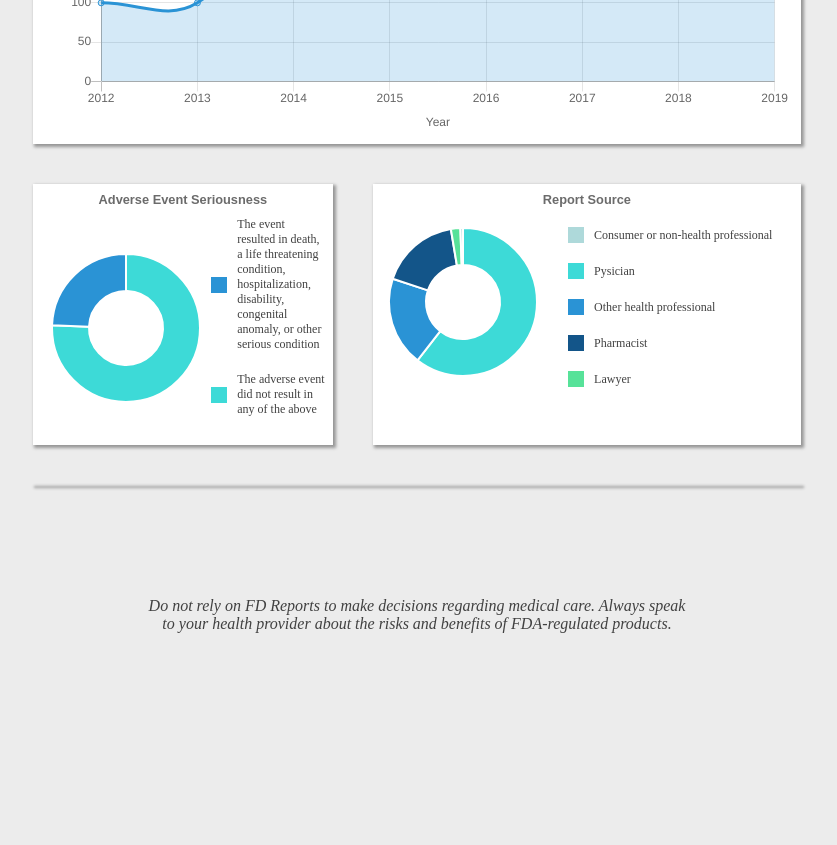
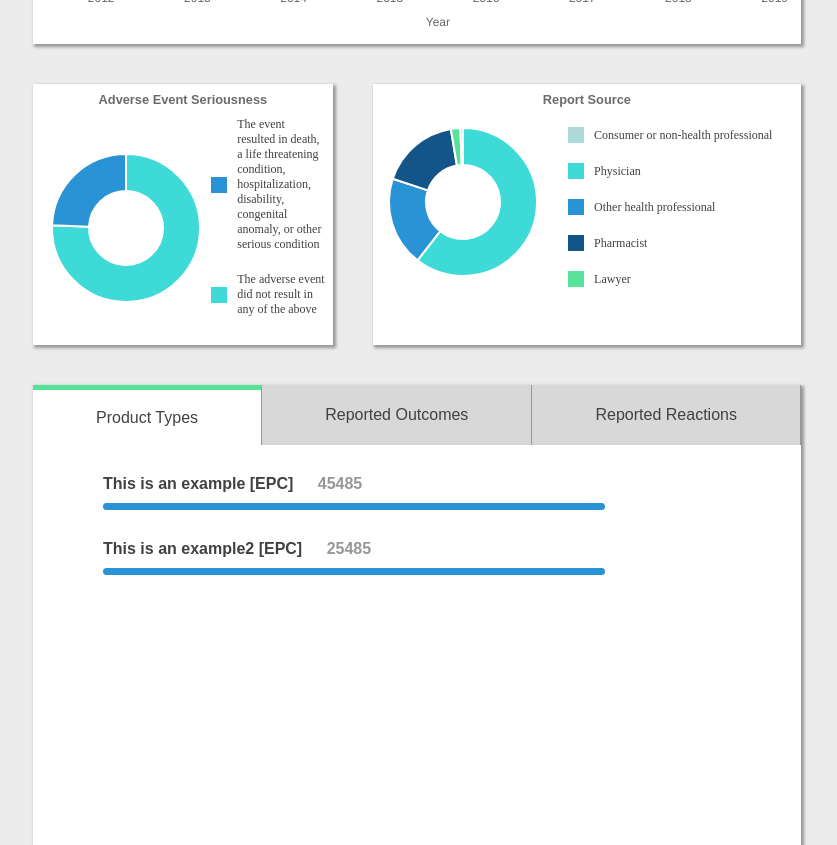
Before and after one commit to justinh5/FD-Reports, a React app: page /#/AdverseEvents/Food in a window 1280 px wide. Shown: the part 700-1545 px from the top of the page, without its empty margins (223-1060 px from the left). Before the commit the page ends 1333 px from the top, so only its background shows below. Built offline with nearby package versions, Linux system fonts and the light colour scheme.

Commit message:
style record chart

```diff
--- a/src/adverseEvents/AEFood.jsx
+++ b/src/adverseEvents/AEFood.jsx
@@ -6,6 +6,7 @@ import AEHeader from "./AEHeader";
 import AELinechart from "./AELinechart";
 import AESeriousness from "./AESeriousness";
 import AESource from "./AESource";
+import AERecords from "./AERecords";
 import Footer from "../app/Footer";
 
 class AEfood extends React.Component {
@@ -30,6 +31,7 @@ class AEfood extends React.Component {
             <AESource/>
           </div>
           <div className="four report-item">
+            <AERecords/>
           </div>
         </div>
         <Footer/>
--- a/src/adverseEvents/AERecords.jsx
+++ b/src/adverseEvents/AERecords.jsx
@@ -0,0 +1,30 @@
+import React from "react";
+import styles from "../styles/adverseEvents/AERecords.scss";
+import { Doughnut } from 'react-chartjs-2';
+
+function AERecords() {
+
+
+  return (
+    <div>
+      <div className="tabs">
+        <div className="tab selected">Product Types</div>
+        <div className="tab">Reported Outcomes</div>
+        <div className="tab">Reported Reactions</div>
+      </div>
+      <div className="record-container">
+        <div className="record">
+          <h4 className="record-label">This is an example [EPC] <span className="record-amt">45485</span></h4>
+          <div className="count-bar"></div>
+        </div>
+        <div className="record">
+          <h4 className="record-label">This is an example2 [EPC] <span className="record-amt">25485</span></h4>
+          <div className="count-bar"></div>
+        </div>
+      </div>
+    </div>
+  );
+}
+
+
+export default AERecords;
--- a/src/adverseEvents/AESeriousness.jsx
+++ b/src/adverseEvents/AESeriousness.jsx
@@ -5,7 +5,6 @@ import { Doughnut } from 'react-chartjs-2';
 function AESeriousness() {
 
   const chartData = {
-      labels: ["1", "2", "3", "N"],
       datasets: [
         {
           backgroundColor: ["#3DDAD7", "#2A93D5"],
@@ -13,8 +12,8 @@ function AESeriousness() {
         }
       ],
       labels: [
-        'The event resulted in death, a life threatening condition, hospitalization, disability, congenital anomaly, or other serious condition',
-        'The adverse event did not result in any of the above'
+        'Very serious',
+        'None of the above'
       ]
   };
 
@@ -22,12 +21,10 @@ function AESeriousness() {
     responsive: true,
     maintainAspectRatio: false,
     title: {
-        display: false,
-        text: 'Adverse Event Seriousness'
+        display: false
     },
     legend:  {
-      display: false,
-      position: 'right'
+      display: false
     }
   };
 
--- a/src/adverseEvents/AESource.jsx
+++ b/src/adverseEvents/AESource.jsx
@@ -7,7 +7,6 @@ function AESource() {
   // 529141, 170966, 150966, 17966
 
   const chartData = {
-      labels: ["1", "2", "3", "N"],
       datasets: [
         {
           backgroundColor: ["#3DDAD7", "#2A93D5", "#135589", "#57E299", "#AED9DA"],
@@ -27,8 +26,7 @@ function AESource() {
     responsive: true,
     maintainAspectRatio: false,
     title: {
-        display: false,
-        text: 'Report Source'
+        display: false
     },
     legend:  {
       display: false,
@@ -49,7 +47,7 @@ function AESource() {
           </div>
           <div className="legend-item">
             <div className="legend-color color2"></div>
-            <p className="legend-label">Pysician</p>
+            <p className="legend-label">Physician</p>
           </div>
           <div className="legend-item">
             <div className="legend-color color3"></div>
--- /dev/null
+++ b/src/styles/adverseEvents/AERecords.scss
@@ -0,0 +1,47 @@
+
+@import '../partials/base';
+
+.record-container {
+
+  padding: 0 70px 70px 70px;
+
+
+  .record {
+
+    margin-top: 30px;
+
+    .record-label {
+      font-family: Arial, sans-serif;
+      font-weight: bold;
+    }
+
+    .record-amt {
+      padding-left: 20px;
+      color: $gray_light;
+    }
+
+    .count-bar {
+      background-color: $bar_color;
+      height: 7px;
+      border-radius: 16px;
+      margin-top: 10px;
+      max-width: 100%;
+      transform: translateZ(0px);
+      transition: width 0.35s ease-in-out 0s;
+      transition-property: width;
+      transition-duration: 0.35s;
+      transition-timing-function: ease-in-out;
+      transition-delay: 0s;
+      width: 80%;
+    }
+  }
+
+
+}
+
+
+
+@media screen and (max-width: 600px) {
+
+
+}
--- a/src/styles/adverseEvents/AESeriousness.scss
+++ b/src/styles/adverseEvents/AESeriousness.scss
@@ -8,6 +8,7 @@
     .chart-container {
       width: 60%;
       display: inline-block;
+      z-index: 1;
     }
 
     .custom-legend {
--- a/src/styles/adverseEvents/AESource.scss
+++ b/src/styles/adverseEvents/AESource.scss
@@ -11,6 +11,7 @@
       width: 100%;
       margin-left: -30%;
       position: absolute;
+      z-index: 1;
     }
 
     .custom-legend {
--- a/src/styles/adverseEvents/adverseEvents.scss
+++ b/src/styles/adverseEvents/adverseEvents.scss
@@ -44,7 +44,7 @@
 .block-grid {
   display: grid;
   grid-template-columns: 0.7fr 1fr;
-  grid-template-rows: minmax(min-content, 500px) minmax(min-content, 10px) 4fr;
+  grid-template-rows: minmax(min-content, 400px) minmax(min-content, 10px) minmax(500px, 1000px);
   grid-gap: 40px 40px;
   width: 100%;
 }
@@ -135,6 +135,37 @@
   background-color: #57E299;
 }
 
+.tabs {
+  display: flex;
+  justify-content: center;
+  align-items: center;
+  height: 60px;
+
+  .tab {
+    flex-grow: 1;
+    display: flex;
+    justify-content: center;
+    align-items: center;
+    height: 100%;
+    background-color: #D8D8D8;
+    border-right: 1px solid $gray_light;
+
+    &.selected {
+      background-color: white;
+      border-top: 5px solid #57E299;
+    }
+
+    &:hover {
+      cursor: pointer;
+    }
+  }
+}
+
+div:focus {
+  background-color: white;
+  border-bottom: 5px solid #57E299;
+}
+
 @media screen and (max-width: 900px) {
   .block-grid {
     grid-gap: 0;
--- a/src/styles/partials/_variables.scss
+++ b/src/styles/partials/_variables.scss
@@ -8,6 +8,8 @@ $gray_med: #848484;
 $gray_light: #979797;
 $primary_blue: #0027A4;
 
+$bar_color: #2A93D5;
+
 
 /* IMG sizing */
 $icon-width: 1.5em;
```
